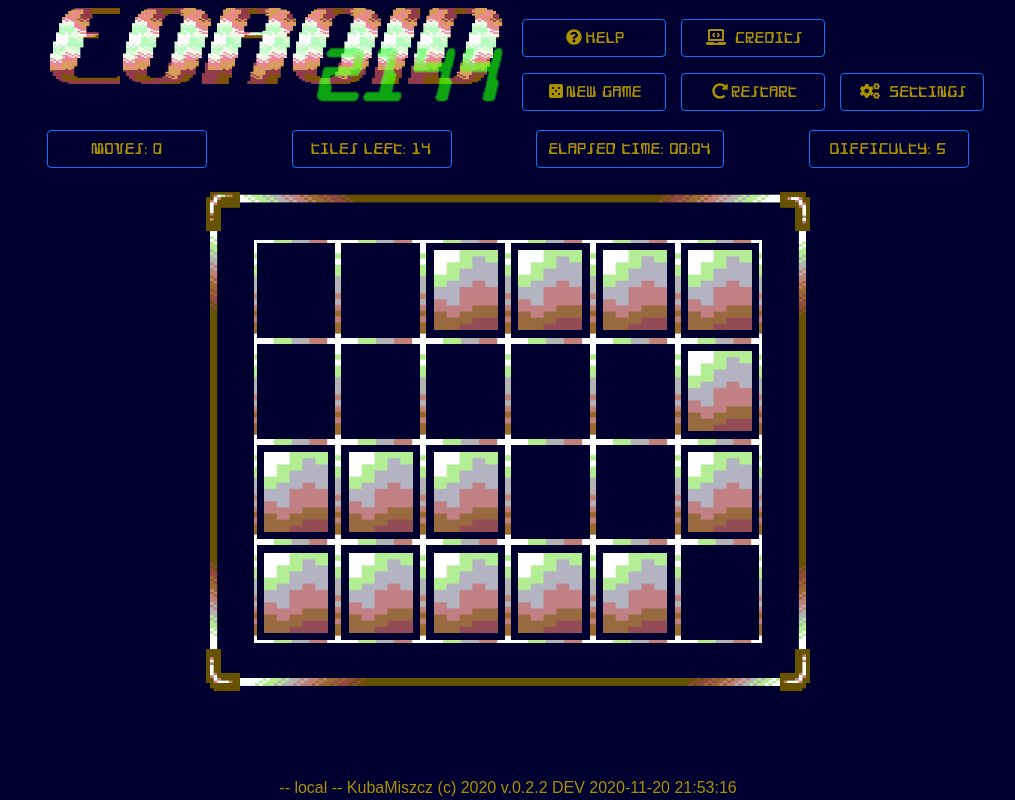
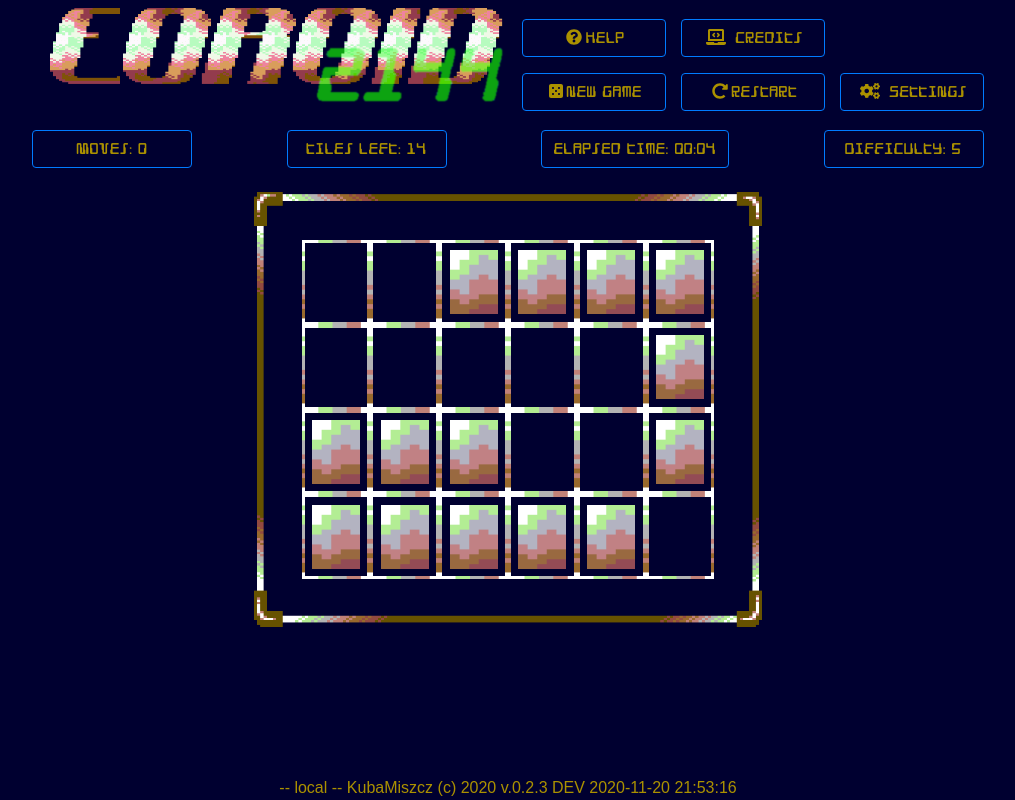
Before and after one commit to KubaMiszcz/Eoroid2144, an Angular app: page / in a window 1280 px wide. Shown: the whole page, without its empty margins (132-1147 px from the left). Built offline with nearby package versions, Linux system fonts and the light colour scheme; a web font is replaced by a local one.

Commit message:
some layout fixes

```diff
--- a/package.json
+++ b/package.json
@@ -1,6 +1,6 @@
 {
   "name": "eoroid2144",
-  "version": "0.2.2",
+  "version": "0.2.3",
   "scripts": {
     "ng": "ng",
     "start": "ng serve",
--- a/src/app/app.component.html
+++ b/src/app/app.component.html
@@ -3,7 +3,7 @@
 
   <div class="col m-auto">
 
-    <div class="col p-0 m-auto">
+    <div class="col m-auto">
       <nav class="navbar navbar-expand-lg p-0">
         <a class="navbar-brand" href="/home">
           <img src="./../assets/eoroid-logo-2144.png" class="d-inline-block align-top logo" alt="eoroid-logo-2144">
--- a/src/app/app.component.scss
+++ b/src/app/app.component.scss
@@ -23,7 +23,6 @@
 }
 
 
-
 .logo {
   height: 6em;
   padding-bottom: 1em;
--- a/src/app/footer/footer.component.scss
+++ b/src/app/footer/footer.component.scss
@@ -5,7 +5,7 @@
   left: 0;
   bottom: 0;
   width: 100%;
-  height: 3%;
+  height: 1.5rem;
   text-align: center;
   background-color: global.$my-dark-blue;
 }
--- a/src/app/tile/tile.component.html
+++ b/src/app/tile/tile.component.html
@@ -1,4 +1,4 @@
-<div class="tile borderimg2">
-  <div *ngIf="tile.isChecked" class="tile-internal-checked " (click)="toggleTile()"></div>
-  <div *ngIf="!tile.isChecked" class="tile-internal-unchecked " (click)="toggleTile()"> </div>
+<div class="tile borderimg">
+  <div *ngIf="tile.isChecked" class="tile-internal checked " (click)="toggleTile()"></div>
+  <div *ngIf="!tile.isChecked" class="tile-internal unchecked " (click)="toggleTile()"> </div>
 </div>
--- a/src/app/tile/tile.component.scss
+++ b/src/app/tile/tile.component.scss
@@ -2,23 +2,20 @@
   padding: .15em;
 }
 
-.borderimg2 {
+.borderimg {
   border: 3px solid transparent;
   border-image: url('./../../assets/tile-border.png') 1 stretch;
 }
 
-.tile-internal-checked {
+.tile-internal {
   margin: 5px;
-  width: 4em;
-  height: 5em;
+  width: 3em;
+  height: 4em;
+}
+
+.checked {
   background-size: 100% 100%;
   background-image: url('./../../assets/tile.png');
   background-repeat: no-repeat;
   background-position: center;
 }
-
-.tile-internal-unchecked {
-  margin: 5px;
-  width: 4em;
-  height: 5em;
-}
--- a/src/styles.scss
+++ b/src/styles.scss
@@ -20,7 +20,7 @@ body {
   color: global.$my-dark-gold;
   font-family: 'droid-lover', 'Jura', 'arial', sans-serif;
   overflow-x: hidden;
-  height: 100%;
+  margin-bottom: 0.75rem;
 }
 
 .btn {
```
